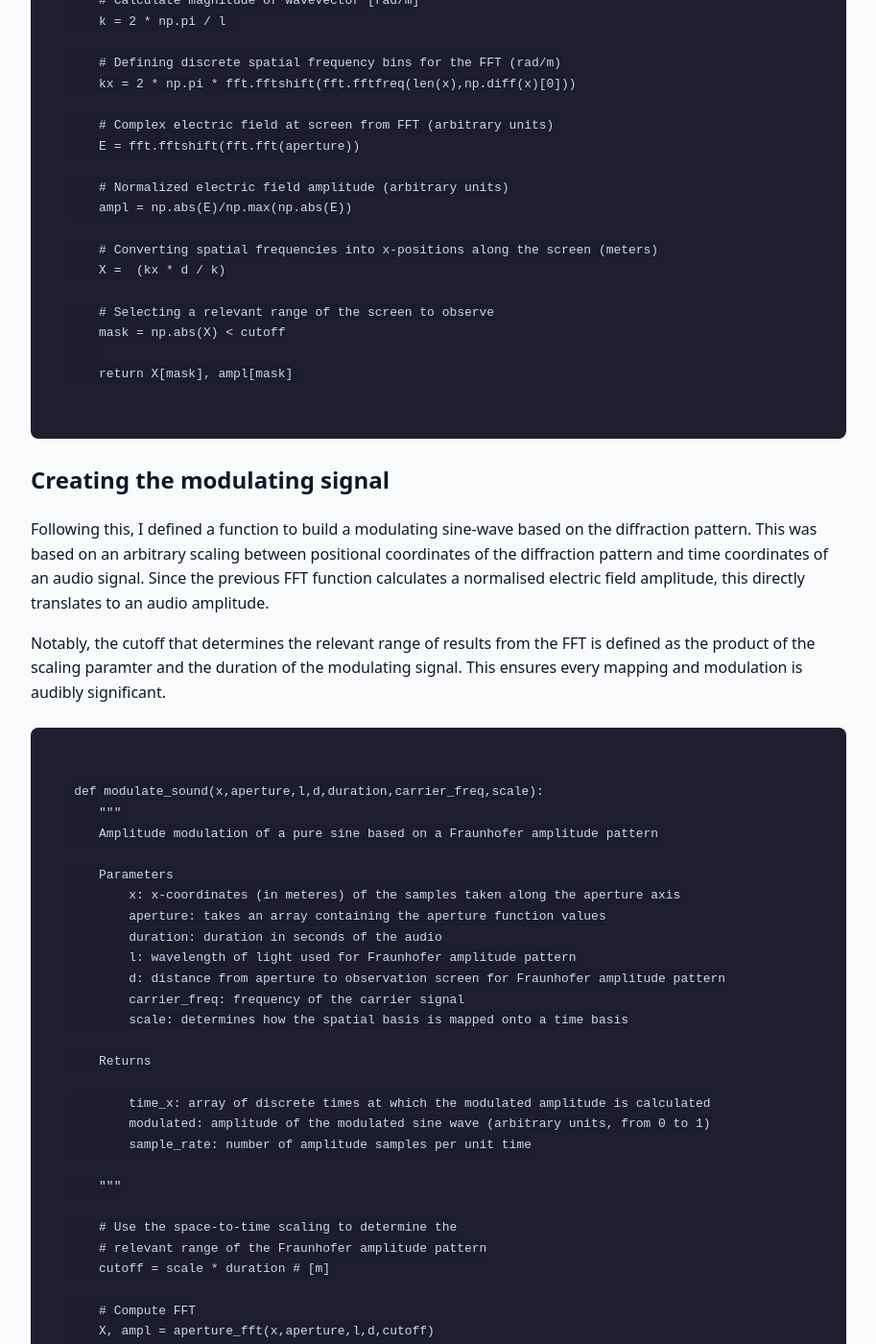
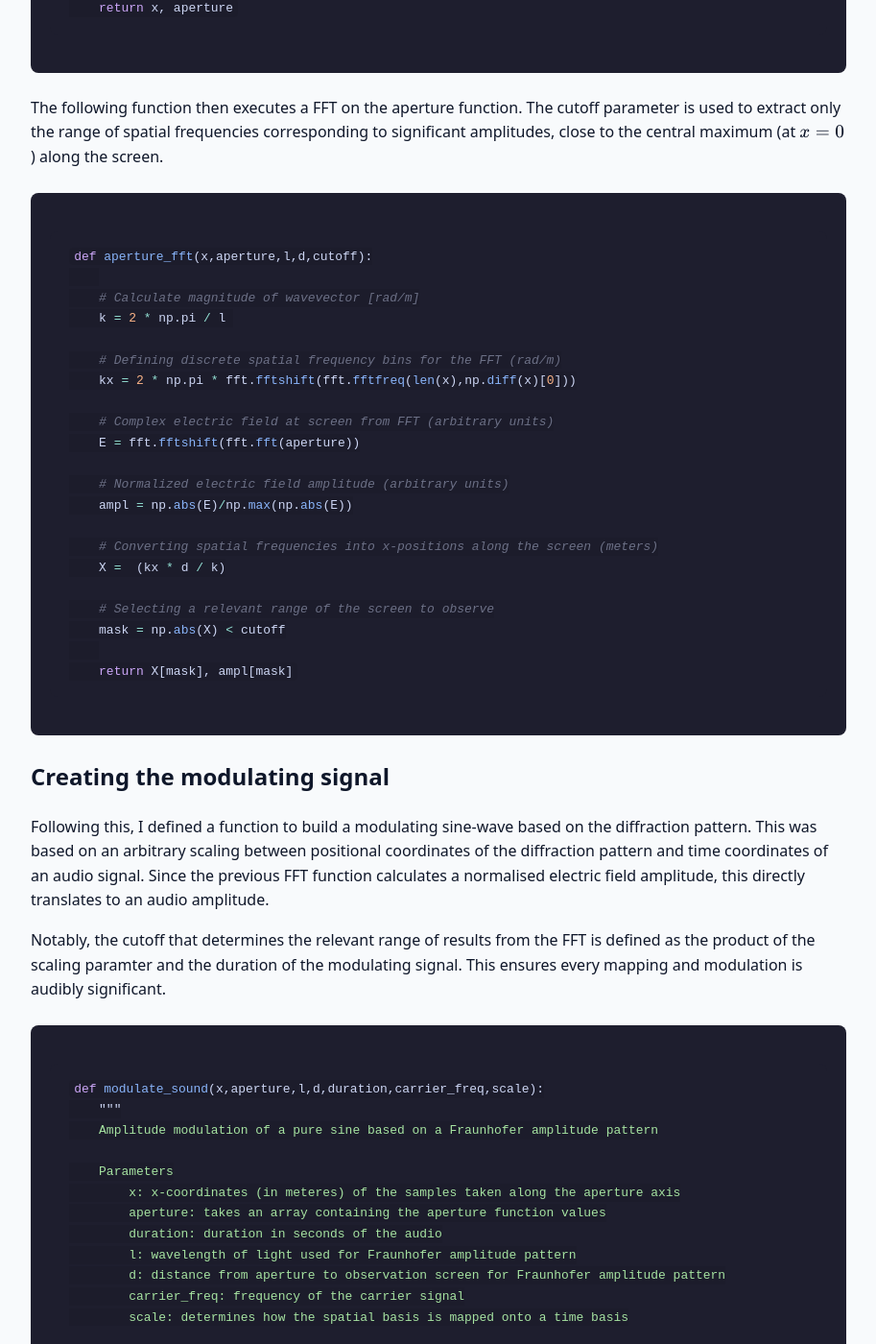
Before and after one commit to nk-clara/nk-clara.github.io, a Jekyll site: the page built from _projects/diffraction.md, in a window 1280 px wide and 1400 px high, scrolled down 5463 px. Shown: the whole window at 96% size, without its empty margins (183-1096 px from the left). Built offline with Jekyll 4.4.1, drawn with Linux system fonts in a browser that asks for light colours; some of the changed text lies outside the part shown.

Commit message:
Update diffraction.md

````diff
--- a/_projects/diffraction.md
+++ b/_projects/diffraction.md
@@ -5,34 +5,42 @@
 description: Sonifying diffraction patterns using FFTs in python
 ---
 
-<img width="585" height="282" alt="Screenshot 2026-08-11 at 23 40 56" src="https://github.com/user-attachments/assets/22c1fc47-562f-4868-9d56-42245ecf104b" />
+<figure class="post-figure hero-figure">
+  <img alt="Screenshot 2026-08-11 at 23 40 56" src="https://github.com/user-attachments/assets/22c1fc47-562f-4868-9d56-42245ecf104b" />
+</figure>
 
 # Diffraction Synthesizer: The Sounds of Fraunhofer Diffraction
 
 ## Summary
 
-<img width="539" height="213" alt="Screenshot 2026-08-11 at 23 32 43" src="https://github.com/user-attachments/assets/af14e59f-4777-4706-b673-011f09fdfee1" />
-
-*Source: http://labman.phys.utk.edu/phys136core/modules/m9/diffraction.html*
+<figure class="post-figure">
+  <img alt="Screenshot 2026-08-11 at 23 32 43" src="https://github.com/user-attachments/assets/af14e59f-4777-4706-b673-011f09fdfee1" />
+  <figcaption>Source: <a href="http://labman.phys.utk.edu/phys136core/modules/m9/diffraction.html">labman.phys.utk.edu</a></figcaption>
+</figure>
 
 While studying diffraction, I learned that Fraunhofer diffraction can be mathematically described by a Fourier transform, an operation which is used to break any function down into its constituent frequencies. I was intrigued, since I had previously only encountered Fourier transforms as method for audio signal processing, i.e. breaking down sounds into their constituent frequencies. This provoked me to think about what parallels could be drawn between optical and audio spectra, which ultimately led to the Diffraction Synthesizer.
 
 In this project, I aimed at creating an instrument in Python that could sonify diffraction patterns by using their unique shapes to modulate a pure tone and produce various timbres. Throughout, I also sought to familiarise myself with the fundamentals of Fourier transforms, FFTs, and signal processing in Python.
 
-
-
 ## Background
 
 If you, like me, are interested in both music and physics, you will probably have heard that the timbre, or unique sound, of synthesizers can be altered by modulating a pure tone.
 
-<img width="445" height="225" alt="telecom-principles-0116" src="https://github.com/user-attachments/assets/dd0ed849-4fdc-42bb-84e4-39bfab425039" />
+<figure class="post-figure">
+  <img alt="telecom-principles-0116" src="https://github.com/user-attachments/assets/dd0ed849-4fdc-42bb-84e4-39bfab425039" />
+  <figcaption>Source: <a href="https://www.technologyuk.net/telecommunications/telecom-principles/amplitude-modulation.shtml">technologyuk.net</a></figcaption>
+</figure>
 
-*Source: https://www.technologyuk.net/telecommunications/telecom-principles/amplitude-modulation.shtml*
+The key idea behind this Synth is to perform amplitude modulation on musical notes, where the carrier signal is a pure sine and the modulating signal is based on the amplitude pattern produced when light diffracts through a specific aperture. Here, "amplitude pattern" refers to the electric field amplitude as a function of position along the observation screen. I chose the amplitude pattern instead of the intensity pattern as the basis for this modulating signal, as it produces clearer differences in timbre. (Since $|E|^2 \propto I$, the intensity pattern drops much more quickly).
 
-The key idea behind this Synth is to perform amplitude modulation on musical notes, where the carrier signal is a pure sine and the modulating signal is based on the amplitude pattern produced when light diffracts through a specific aperture. Here, "amplitude pattern" refers to the electric field amplitude as a function of position along the observation screen. I chose the amplitude pattern instead of the intensity pattern as the basis for this modulating signal, as it produces clearer differences in timbre. (Since $|E|^2 \propto I $, the intensity pattern drops much more quickly).
-
-<img width="445" height="225" alt="Screenshot 2026-08-11 at 09 38 20" src="https://github.com/user-attachments/assets/c9a7d96c-0e46-48a1-acbe-db6ebea2ae59" />
-<img width="445" height="225" alt="Screenshot 2026-08-11 at 09 38 34" src="https://github.com/user-attachments/assets/14ac248e-fc85-4333-a043-91286086b929" />
+<div class="image-row">
+  <figure class="post-figure">
+    <img alt="Screenshot 2026-08-11 at 09 38 20" src="https://github.com/user-attachments/assets/c9a7d96c-0e46-48a1-acbe-db6ebea2ae59" />
+  </figure>
+  <figure class="post-figure">
+    <img alt="Screenshot 2026-08-11 at 09 38 34" src="https://github.com/user-attachments/assets/14ac248e-fc85-4333-a043-91286086b929" />
+  </figure>
+</div>
 
 ## Determining the amplitude pattern
 
@@ -42,7 +50,9 @@
 
 It turns out the amplitude pattern produced by Fraunhofer (far-field) diffraction is proportional to the Fourier transform of the aperture function, A(x):
 
-$$\ F(k_x) \propto \int_{-\infty}^{\infty} A(x)e^{-ik_xx}\ dx \$$
+$$
+F(k_x) \propto \int_{-\infty}^{\infty} A(x)e^{-ik_xx}\ dx
+$$
 
 Here, A(x) describes at which points along aperture axis light can be transmitted. For example, for a single slit of width $a$:
 
@@ -56,21 +66,22 @@
 
 so that the transform could be equivalently expressed as:
 
-$$\ F(k_x) \propto \int_{-a/2}^{a/2} e^{-ik_xx}\ dx \$$
-
+$$
+F(k_x) \propto \int_{-a/2}^{a/2} e^{-ik_xx}\ dx
+$$
 
 Here, $k_x$ denotes the x-component of the wave-vector associated with a particular observation direction, and $F(k_x)$ encodes the amplitude of the outgoing electric field for each $k_x$. What does this mean?
 
 At the aperture, each transmitting point acts as a source of secondary wavelets, by Huygen's principle. Beyond the aperture, the electric field at any given point in space is the superposition of all secondary wavelets at that point. In the Fraunhofer (far-field) region, the resulting field can be described as a collection of plane waves, each with a wave-vector $\mathbf{k}$, travelling in different directions towards the screen.
 
-<img width="275" height="148" alt="Screen Shot 2022-02-18 at 7 49 25 PM" src="https://github.com/user-attachments/assets/27daf644-ba6f-4ded-ae1b-7dd58b86e270" />
-https://phys.libretexts.org/Bookshelves/Electricity_and_Magnetism/Essential_Graduate_Physics_-_Classical_Electrodynamics_%28Likharev%29/08%3A_Radiation_Scattering_Interference_and_Diffraction/8.06%3A_Fresnel_and_Fraunhofer_Diffraction_Patterns
+<figure class="post-figure">
+  <img alt="Screen Shot 2022-02-18 at 7 49 25 PM" src="https://github.com/user-attachments/assets/27daf644-ba6f-4ded-ae1b-7dd58b86e270" />
+  <figcaption>Source: <a href="https://phys.libretexts.org/Bookshelves/Electricity_and_Magnetism/Essential_Graduate_Physics_-_Classical_Electrodynamics_%28Likharev%29/08%3A_Radiation_Scattering_Interference_and_Diffraction/8.06%3A_Fresnel_and_Fraunhofer_Diffraction_Patterns">phys.libretexts.org</a></figcaption>
+</figure>
 
 The x-component of the wave-vector, $k_x$, describes the spatial phase variation of a particular plane wave along the x-axis. This phase variation determines how the contributions from each point source along the aperture interfere, and therefore determines the amplitude of the outgoing plane wave in that direction. Thus, $F(k_x)$ encodes the amplitude of each outgoing plane wave associated with a particular spatial frequency.
 
 Since a wave-vector describes the propagation direction of a plane wave, each $k_x$ can be associated with a specific observation angle, $\theta$, and thus a specific position $X$ along the screen. In the Fraunhofer regime:
-
-n the Fraunhofer regime:
 
 $$
 X = d\tan\theta \approx \theta d,
@@ -82,7 +93,7 @@
 k_x = k\sin\theta \approx \theta k.
 $$
 
-where $k$ is the magnitude of the wave-vector $$\mathbf{k}$$ and is given by $$k = \frac{2\pi}{\lambda}$$.
+where $k$ is the magnitude of the wave-vector $\mathbf{k}$ and is given by $k = \frac{2\pi}{\lambda}$.
 
 Combining these yields:
 
@@ -96,20 +107,19 @@
 F(X) \propto \int_{-\infty}^{\infty} A(x)e^{-i\frac{kX}{d}x}\ dx
 $$
 
-
 ## Evaluating the Fourier transform in Python
 
 To evaluate this Fourier transform in Python, I used a Fast-Fourier-Transform (included in the numpy.fft library), due to its relatively low computational time. This required the integral to be re-expressed as a discrete Fourier transform (DFT) that the FFT can operate on:
 
 $$
-\sum_{n=-m}^{m} A(n\Delta x)\, e^{-i\frac{kX}{d}(n\Delta x)}\ \Delta x$$
+\sum_{n=-m}^{m} A(n\Delta x)\, e^{-i\frac{kX}{d}(n\Delta x)}\ \Delta x
 $$
 
-Here, $$\Delta x$$ refers to the interval size for each sample, $$n\Delta x$$ expresses the x-position of the sample, and $$m$$ indicates the total number of samples taken along the aperture on each side of $$x = 0$$.
+Here, $\Delta x$ refers to the interval size for each sample, $n\Delta x$ expresses the x-position of the sample, and $m$ indicates the total number of samples taken along the aperture on each side of $x = 0$.
 
-In this discrete framework, I defined an aperture function in terms of an input number of slits, at a fixed separation from each other. Padding is added as a parameter to increase the x-range sampled across the aperture. This ensures a sufficient number of samples taken given a fixed interval size $$\Delta x$$.
+In this discrete framework, I defined an aperture function in terms of an input number of slits, at a fixed separation from each other. Padding is added as a parameter to increase the x-range sampled across the aperture. This ensures a sufficient number of samples taken given a fixed interval size $\Delta x$.
 
-```
+```python
 def aperture_function(N,a,b,padding):
     """
     Define a one-dimensional aperture centered at x = 0.
@@ -156,9 +166,9 @@
     return x, aperture
 ```
 
-The following function then executes a FFT on the aperture function. The cutoff parameter is used to extract only the range of spatial frequencies corresponding to significant amplitudes, close to the central maximum (at $$x = 0$$) along the screen.
+The following function then executes a FFT on the aperture function. The cutoff parameter is used to extract only the range of spatial frequencies corresponding to significant amplitudes, close to the central maximum (at $x = 0$) along the screen.
 
-```
+```python
 def aperture_fft(x,aperture,l,d,cutoff):
 
     # Calculate magnitude of wavevector [rad/m]
@@ -188,7 +198,7 @@
 
 Notably, the cutoff that determines the relevant range of results from the FFT is defined as the product of the scaling paramter and the duration of the modulating signal. This ensures every mapping and modulation is audibly significant.
 
-```
+```python
 def modulate_sound(x,aperture,l,d,duration,carrier_freq,scale):
     """
     Amplitude modulation of a pure sine based on a Fraunhofer amplitude pattern
@@ -236,11 +246,14 @@
 
 Try for yourself:
 
+<div class="synth-demo">
+  <video controls poster="PATH_TO_A_THUMBNAIL.png">
+    <source src="PATH_TO_YOUR_SCREEN_RECORDING.mp4" type="video/mp4">
+    Your browser doesn't support embedded video — see the source code below to run it locally.
+  </video>
+  <p class="synth-note">This runs locally via PyGame + sounddevice, so it can't run directly in the browser — press <kbd>Space</kbd> to change aperture, and the letter keys to play notes.</p>
+</div>
 
-## Source Code
-(https://github.com/nk-clara/python)
-
-## References
-...
-
-## Takeaways and extensions
+<div class="code-download">
+  <a href="{{ '/assets/diffraction_synth.py' | relative_url }}" download>⬇ Download diffraction_synth.py</a>
+</div>
````
